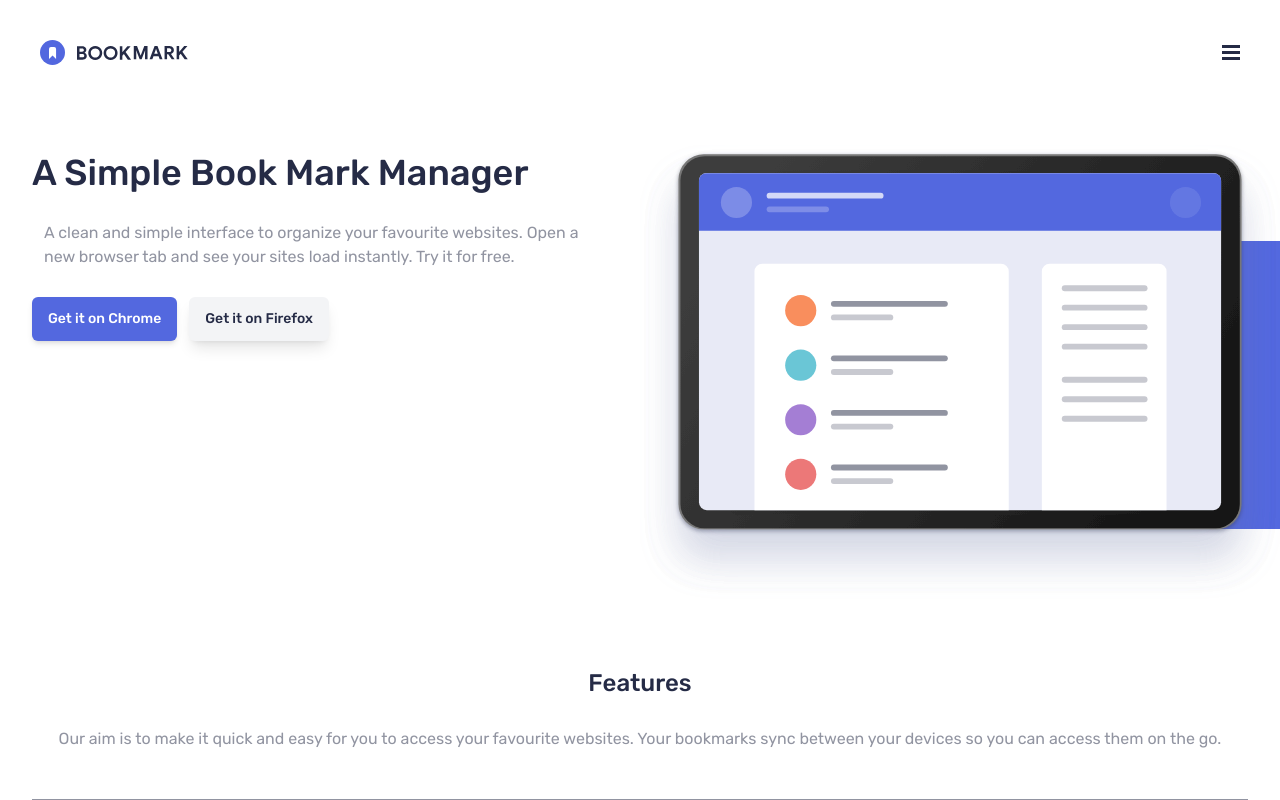
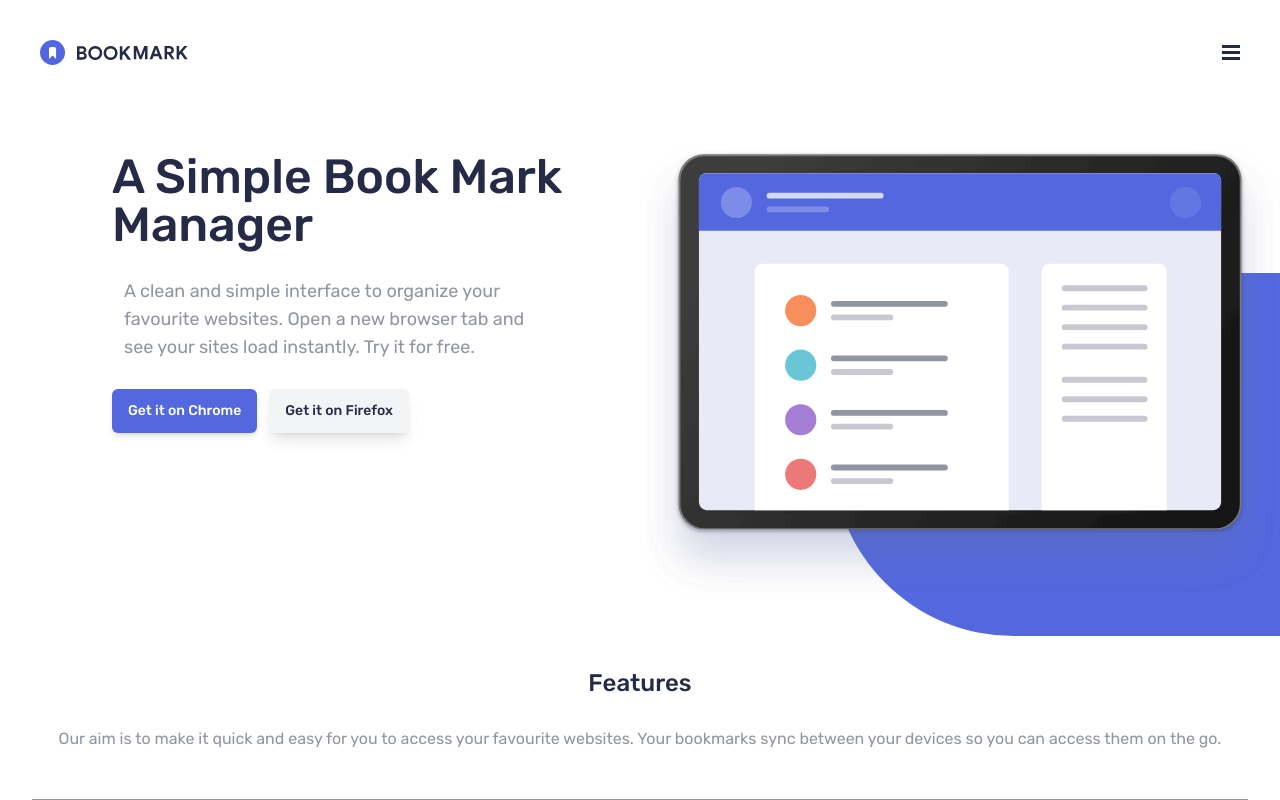
Before and after one commit to betses/bookmark-landing-page, a React (Vite) app: page / in a window 1280 px wide. Shown: the top 800 px of the page. Built offline with nearby package versions, Linux system fonts and the light colour scheme.

Commit message:
Add header desktop view

```diff
--- a/src/components/Header.jsx
+++ b/src/components/Header.jsx
@@ -7,14 +7,14 @@ const Header = () => {
       <div className=" pb-5 mt-10 order-last">
         <div className="relative">
           <img className="relative " src={tab1} alt="tab" />
-          <div className="absolute -z-50 top-16 right-0 rounded-l-full h-56 w-[18.5rem] bg-soft-blue sm:top-36 sm:h-80 sm:w-[32.5rem] md:top-24 md:h-72 md:w-[23.5rem] " />
+          <div className="absolute -z-50 top-16 right-0 rounded-l-full h-56 w-[18.5rem] bg-soft-blue sm:top-36 sm:h-80 sm:w-[32.5rem] md:top-24 md:h-[67%] md:w-[20.5rem] lg:h-[70%] lg:top-32 xl:w-[70%] xl:h-[80%]" />
         </div>
       </div>
-      <div className=" px-8 py-12 space-y-7">
-        <h1 className="font-medium text-3xl text-center text-very-dark-blue md:text-left md:text-4xl">
+      <div className=" px-8 py-12 space-y-7 lg:pl-28  2xl:px-40">
+        <h1 className="font-medium text-3xl text-center text-very-dark-blue md:text-left md:text-4xl lg:text-5xl ">
           A Simple Book Mark Manager
         </h1>
-        <p className="text-grayish-blue text-center text-sm px-3 md:text-left md:text-base">
+        <p className="text-grayish-blue text-center text-sm px-3 md:text-left md:text-base lg:text-lg xl:pr-20">
           A clean and simple interface to organize your favourite websites. Open
           a new browser tab and see your sites load instantly. Try it for free.
         </p>
```
